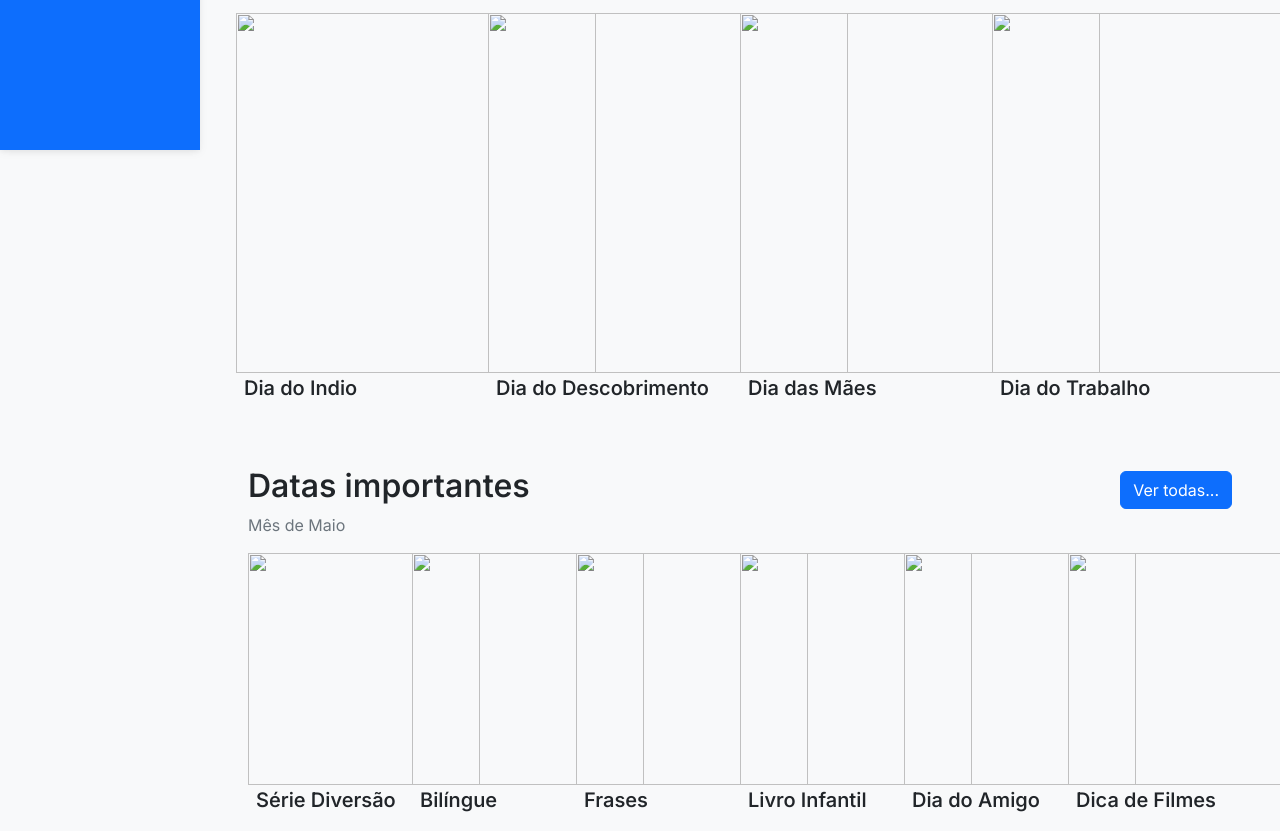
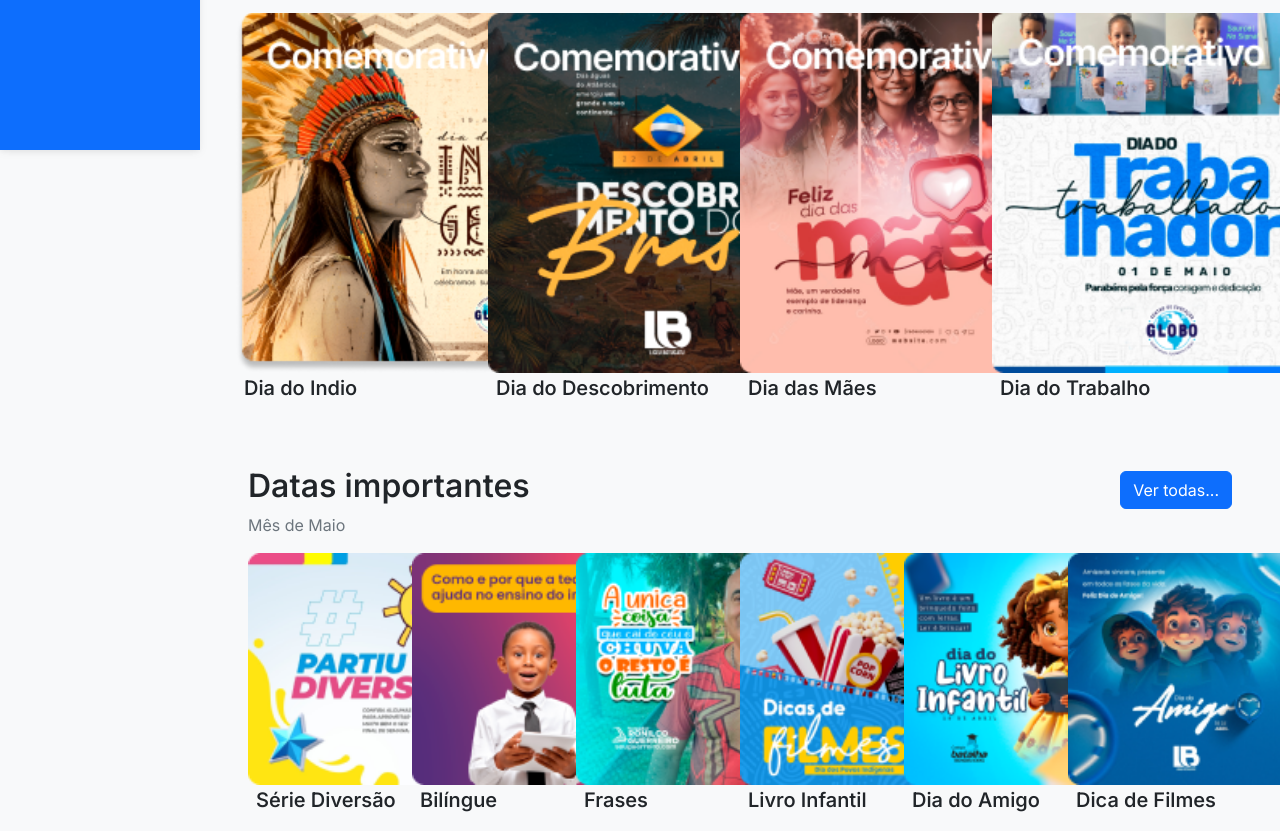
Before and after one commit to phengenhariadesoftwares/designfacil, a plain HTML site: page admin/index.html in a window 1280 px wide. Shown: the part 650-1481 px from the top of the page. Drawn offline with nearby package versions, Linux system fonts and the light colour scheme; a script that the page names is missing; files whose address does not match are found by name.

Commit message:
page home admin

```diff
--- a/admin/index.html
+++ b/admin/index.html
@@ -191,19 +191,19 @@
         <p class="text-muted">Tem arte nova na área, confira!</p>
         <div class="row px-0">
           <div class="col-md-6 col-lg-3 px-md-0">
-            <img width="360" height="360" class="img-novidade" src="./admin/assets/img/indio.png">
+            <img width="360" height="360" class="img-novidade" src="../admin/assets/img/indio.png">
             <p class="text-dark fs-5 ps-2 fw-ajust">Dia do Indio</p>
           </div>
           <div class="col-md-6 col-lg-3 px-md-0">
-            <img width="360" height="360" class="img-novidade" src="./admin/assets/img/in.png">
+            <img width="360" height="360" class="img-novidade" src="../admin/assets/img/in.png">
             <p class="text-dark fs-5 ps-2 fw-ajust">Dia do Descobrimento</p>
           </div>
           <div class="col-md-6 col-lg-3 px-md-0">
-            <img width="360" height="360" class="img-novidade" src="./admin/assets/img/mae.png">
+            <img width="360" height="360" class="img-novidade" src="../admin/assets/img/mae.png">
             <p class="text-dark fs-5 ps-2 fw-ajust">Dia das Mães</p>
           </div>
           <div class="col-md-6 col-lg-3 px-md-0">
-            <img width="360" height="360" class="img-novidade" src="./admin/assets/img/tr.png">
+            <img width="360" height="360" class="img-novidade" src="../admin/assets/img/tr.png">
             <p class="text-dark fs-5 ps-2 fw-ajust">Dia do Trabalho</p>
           </div>
         </div>
@@ -217,27 +217,27 @@
         <p class="text-muted">Mês de Maio</p>
         <div class="px-lg-0 px-2 d-flex flex-wrap justify-content-center">
           <div class="col-md-4 col-lg-2">
-            <img width="232" height="232" class="img-novidade" src="./admin/assets/img/Image.png">
+            <img width="232" height="232" class="img-novidade" src="../admin/assets/img/Image.png">
             <p class="text-dark fs-5 ps-2 fw-ajust">Série Diversão</p>
           </div>
           <div class="col-md-4 col-lg-2 px-md-0">
-            <img width="232" height="232" class="img-novidade" src="./admin/assets/img/Image (1).png">
+            <img width="232" height="232" class="img-novidade" src="../admin/assets/img/Image (1).png">
             <p class="text-dark fs-5 ps-2 fw-ajust">Bilíngue</p>
           </div>
           <div class="col-md-4 col-lg-2 px-md-0">
-            <img width="232" height="232" class="img-novidade" src="./admin/assets/img/Image (2).png">
+            <img width="232" height="232" class="img-novidade" src="../admin/assets/img/Image (2).png">
             <p class="text-dark fs-5 ps-2 fw-ajust">Frases</p>
           </div>
           <div class="col-md-4 col-lg-2 px-md-0">
-            <img width="232" height="232" class="img-novidade" src="./admin/assets/img/Image (3).png">
+            <img width="232" height="232" class="img-novidade" src="../admin/assets/img/Image (3).png">
             <p class="text-dark fs-5 ps-2 fw-ajust">Livro Infantil</p>
           </div>
           <div class="col-md-4 col-lg-2 px-md-0">
-            <img width="232" height="232" class="img-novidade" src="./admin/assets/img/2 (2).png">
+            <img width="232" height="232" class="img-novidade" src="../admin/assets/img/2 (2).png">
             <p class="text-dark fs-5 ps-2 fw-ajust">Dia do Amigo</p>
           </div>
           <div class="col-md-4 col-lg-2 px-md-0">
-            <img width="232" height="232" class="img-novidade" src="./admin/assets/img/2 (1).png">
+            <img width="232" height="232" class="img-novidade" src="../admin/assets/img/2 (1).png">
             <p class="text-dark fs-5 ps-2 fw-ajust">Dica de Filmes</p>
           </div>
         </div>
```
